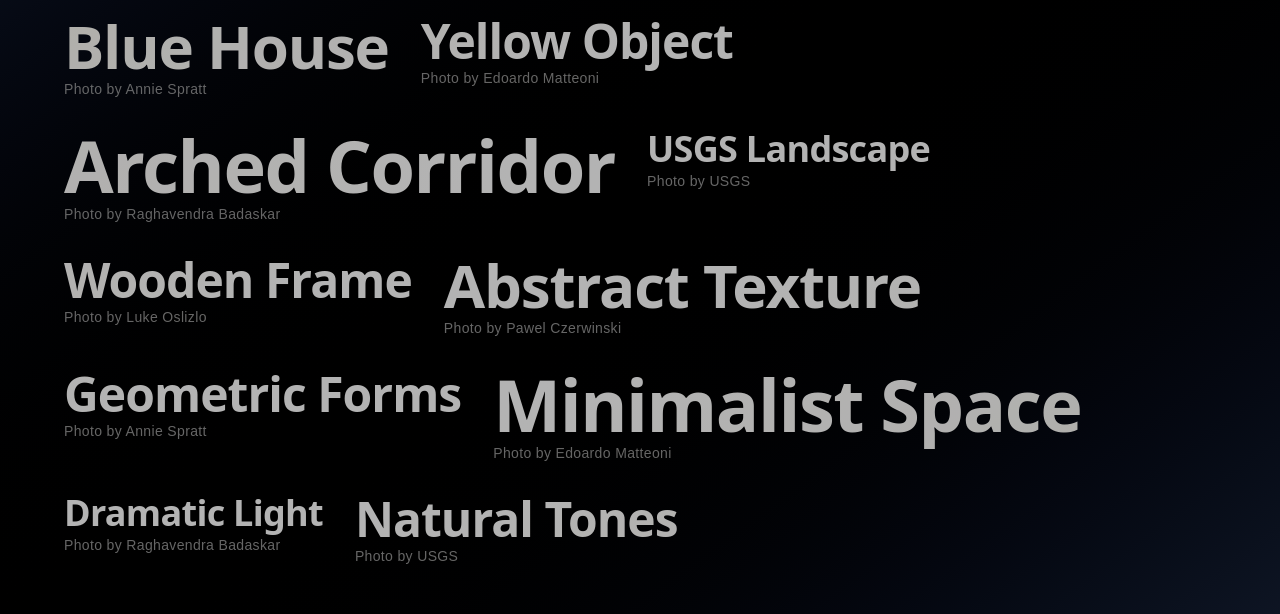
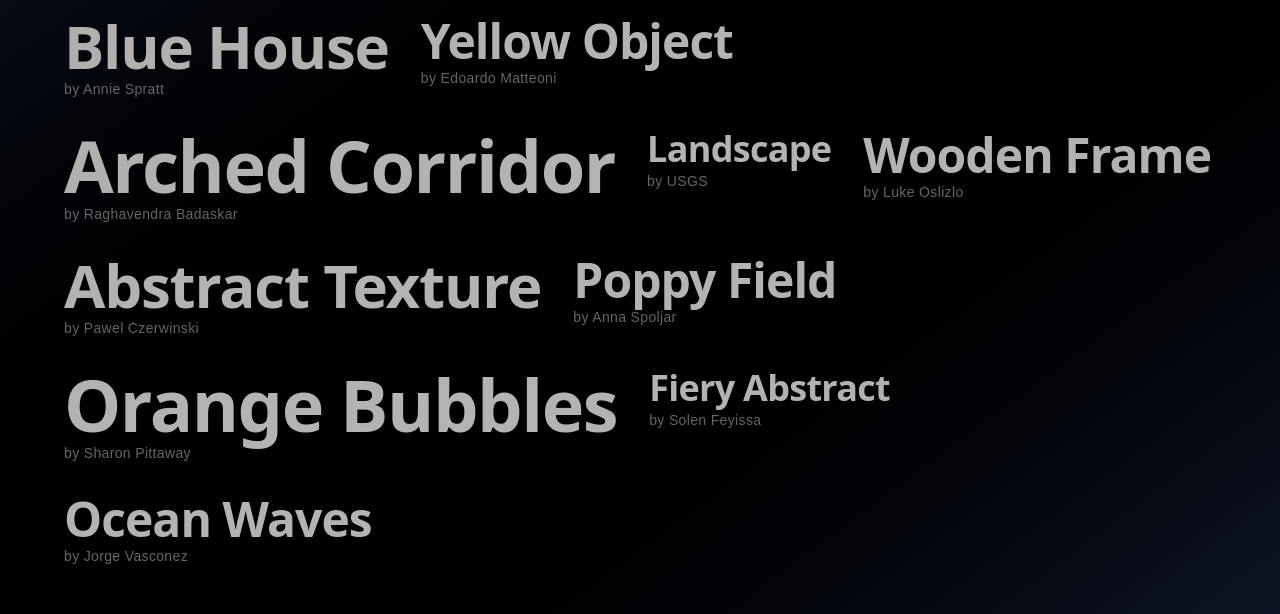
Before and after one commit to yhattav/react-component-cursor, a Next.js app in the folder example-nextjs/: page /gallery in a window 1280 px wide. Shown: the part 265-879 px from the top of the page. Built offline with nearby package versions, Linux system fonts and the light colour scheme.

Commit message:
edit image data

```diff
--- a/example-nextjs/src/app/gallery/page.tsx
+++ b/example-nextjs/src/app/gallery/page.tsx
@@ -3,7 +3,10 @@
 import React from 'react';
 import { Gallery } from '../../components/gallery/gallery';
 
-// Static gallery data from Unsplash collection with photographer credits
+// Static gallery data from Unsplash collections with photographer credits
+// Main collection: https://unsplash.com/collections/gqB4Wz3Rbww/Gallery-Photos
+// Split collection: https://unsplash.com/collections/9wzfIe6cwVs/split-collection
+// Fixed: All 10 unique images, no duplicates, correct attributions
 const galleryItems = [
   {
     id: 1,
@@ -25,7 +28,7 @@
   },
   {
     id: 4,
-    title: "USGS Landscape",
+    title: "Landscape",
     imageUrl: "https://images.unsplash.com/photo-1722080768196-8983bbbb5c0f?w=280&h=350&fit=crop&crop=center",
     photographer: "USGS"
   },
@@ -43,27 +46,27 @@
   },
   {
     id: 7,
-    title: "Geometric Forms",
-    imageUrl: "https://images.unsplash.com/photo-1534670022376-eb2368089516?w=280&h=350&fit=crop&crop=center",
-    photographer: "Annie Spratt"
+    title: "Poppy Field",
+    imageUrl: "https://images.unsplash.com/photo-1748549812944-2f39b088e4d5?w=280&h=350&fit=crop&crop=center",
+    photographer: "Anna Spoljar"
   },
   {
     id: 8,
-    title: "Minimalist Space",
-    imageUrl: "https://images.unsplash.com/photo-1720788051492-f6eaa0025cc5?w=280&h=350&fit=crop&crop=center",
-    photographer: "Edoardo Matteoni"
+    title: "Orange Bubbles",
+    imageUrl: "https://images.unsplash.com/photo-1518842013791-b874be246c34?w=280&h=350&fit=crop&crop=center",
+    photographer: "Sharon Pittaway"
   },
   {
     id: 9,
-    title: "Dramatic Light",
-    imageUrl: "https://images.unsplash.com/photo-1746542296681-2ed4aa1b8133?w=280&h=350&fit=crop&crop=center",
-    photographer: "Raghavendra Badaskar"
+    title: "Fiery Abstract",
+    imageUrl: "https://images.unsplash.com/photo-1744035522988-08bf64003759?w=280&h=350&fit=crop&crop=center",
+    photographer: "Solen Feyissa"
   },
   {
     id: 10,
-    title: "Natural Tones",
-    imageUrl: "https://images.unsplash.com/photo-1722080768196-8983bbbb5c0f?w=280&h=350&fit=crop&crop=center",
-    photographer: "USGS"
+    title: "Ocean Waves",
+    imageUrl: "https://images.unsplash.com/photo-1497449711066-ecd7e3d6a484?w=280&h=350&fit=crop&crop=center",
+    photographer: "Jorge Vasconez"
   }
 ];
 
--- a/example-nextjs/src/components/gallery/gallery.tsx
+++ b/example-nextjs/src/components/gallery/gallery.tsx
@@ -177,7 +177,7 @@
               {/* Photographer credit */}
               <div className="mt-1">
                 <span className="text-white/40 text-sm font-light tracking-wide">
-                  Photo by {item.photographer}
+                  by {item.photographer}
                 </span>
               </div>
             </div>
```
